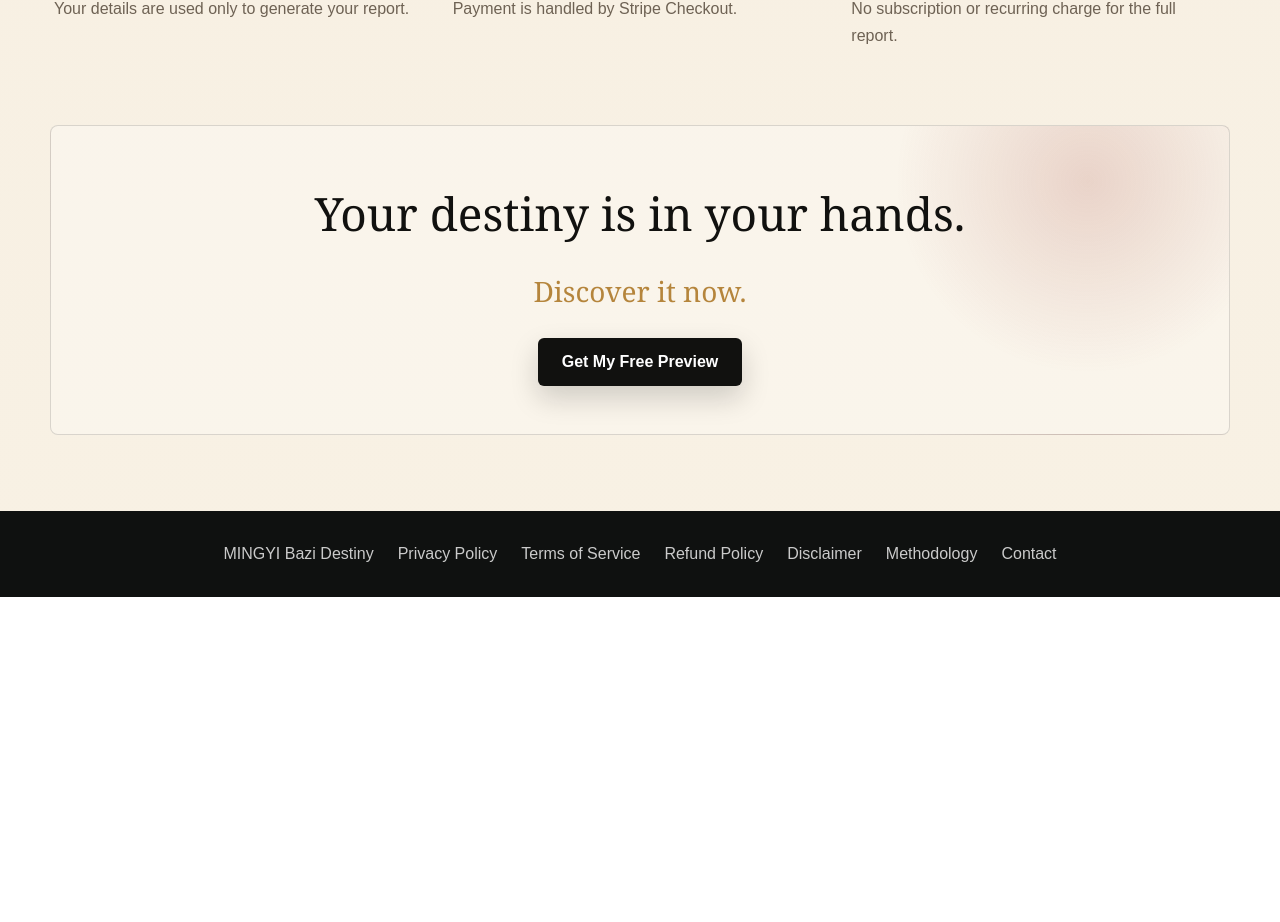
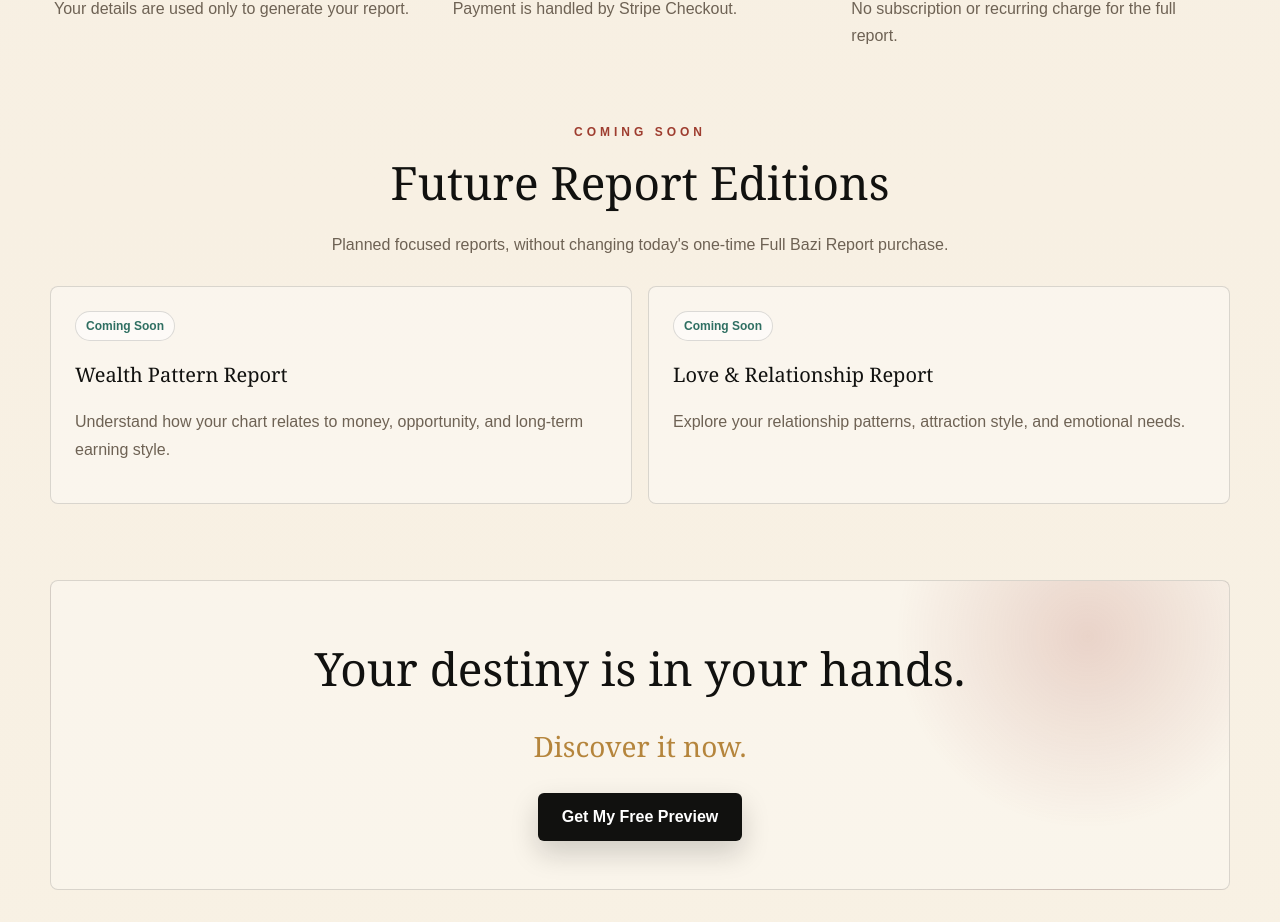
Before and after one commit to Mikanagitama/mingyi-bazi-mvp, a Next.js app in the folder mvp-bazi-web/: page / in a window 1280 px wide. Shown: the part 2237-3159 px from the top of the page. Before the commit the page ends 2834 px from the top, so only its background shows below. Built offline with nearby package versions, Linux system fonts and the light colour scheme.

Commit message:
feat: add future report entry points

```diff
--- a/mvp-bazi-web/src/components/LandingPage.tsx
+++ b/mvp-bazi-web/src/components/LandingPage.tsx
@@ -102,6 +102,21 @@ export function LandingPage({ copy }: { copy: Copy }) {
         </div>
       </section>
 
+      <section className="section futureReports">
+        <p className="eyebrow">Coming Soon</p>
+        <h2>{copy.landing.futureTitle}</h2>
+        <p className="sectionIntro">{copy.landing.futureSub}</p>
+        <div className="futureGrid">
+          {copy.landing.futureReports.map(([title, body]) => (
+            <article key={title}>
+              <span>Coming Soon</span>
+              <h3>{title}</h3>
+              <p>{body}</p>
+            </article>
+          ))}
+        </div>
+      </section>
+
       <section className="banner">
         <h2>{copy.landing.footerCta}</h2>
         <p>{copy.landing.footerSub}</p>
--- a/mvp-bazi-web/src/lib/i18n/en.ts
+++ b/mvp-bazi-web/src/lib/i18n/en.ts
@@ -45,6 +45,12 @@ export const en = {
       ["Secure checkout", "Payment is handled by Stripe Checkout."],
       ["One-time payment", "No subscription or recurring charge for the full report."]
     ],
+    futureTitle: "Future Report Editions",
+    futureSub: "Planned focused reports, without changing today's one-time Full Bazi Report purchase.",
+    futureReports: [
+      ["Wealth Pattern Report", "Understand how your chart relates to money, opportunity, and long-term earning style."],
+      ["Love & Relationship Report", "Explore your relationship patterns, attraction style, and emotional needs."]
+    ] as Array<[string, string]>,
     footerCta: "Your destiny is in your hands.",
     footerSub: "Discover it now."
   },
--- a/mvp-bazi-web/src/lib/i18n/zh.ts
+++ b/mvp-bazi-web/src/lib/i18n/zh.ts
@@ -45,6 +45,12 @@ export const zh = {
       ["安全支付", "付款由 Stripe Checkout 处理。"],
       ["一次性付费", "完整报告不是订阅制，不会重复扣费。"]
     ],
+    futureTitle: "未来专题报告",
+    futureSub: "未来可能加入的细分报告，不影响当前完整八字报告的一次性购买流程。",
+    futureReports: [
+      ["财富模式报告", "理解你的命盘与金钱、机会和长期赚钱风格之间的关系。"],
+      ["感情关系报告", "探索你的关系模式、吸引方式和情感需求。"]
+    ] as Array<[string, string]>,
     footerCta: "命运在你手中。",
     footerSub: "现在开始了解它。"
   },
--- a/mvp-bazi-web/src/styles/globals.css
+++ b/mvp-bazi-web/src/styles/globals.css
@@ -396,6 +396,43 @@ h3 {
   color: var(--muted);
   line-height: 1.7;
   margin: 0;
+}
+
+.sectionIntro {
+  color: var(--muted);
+  line-height: 1.7;
+  max-width: 680px;
+  margin: 0 auto 28px;
+}
+
+.futureGrid {
+  display: grid;
+  grid-template-columns: repeat(2, minmax(0, 1fr));
+  gap: 16px;
+  text-align: left;
+}
+
+.futureGrid article {
+  border: 1px solid var(--line);
+  border-radius: 8px;
+  background: rgba(255, 255, 255, 0.35);
+  padding: 24px;
+}
+
+.futureGrid span {
+  display: inline-flex;
+  border: 1px solid var(--line);
+  border-radius: 999px;
+  color: var(--jade);
+  background: rgba(255, 255, 255, 0.54);
+  padding: 7px 10px;
+  font-size: 12px;
+  font-weight: 800;
+}
+
+.futureGrid p {
+  color: var(--muted);
+  line-height: 1.7;
 }
 
 .banner {
@@ -985,6 +1022,7 @@ meter {
   .discoverGrid,
   .stepGrid,
   .methodGrid,
+  .futureGrid,
   .chartGrid,
   .lockedGrid,
   .sampleProfile,
@@ -1030,6 +1068,7 @@ meter {
   .discoverGrid,
   .stepGrid,
   .methodGrid,
+  .futureGrid,
   .chartGrid,
   .lockedGrid,
   .sampleProfile,
```
Also changed, not shown: mvp-bazi-web/memory-bank/implementation-plan.md (+18 -0 lines), mvp-bazi-web/memory-bank/progress.md (+28 -11 lines), 1 other file (tests, documents, lock files or other folders).
